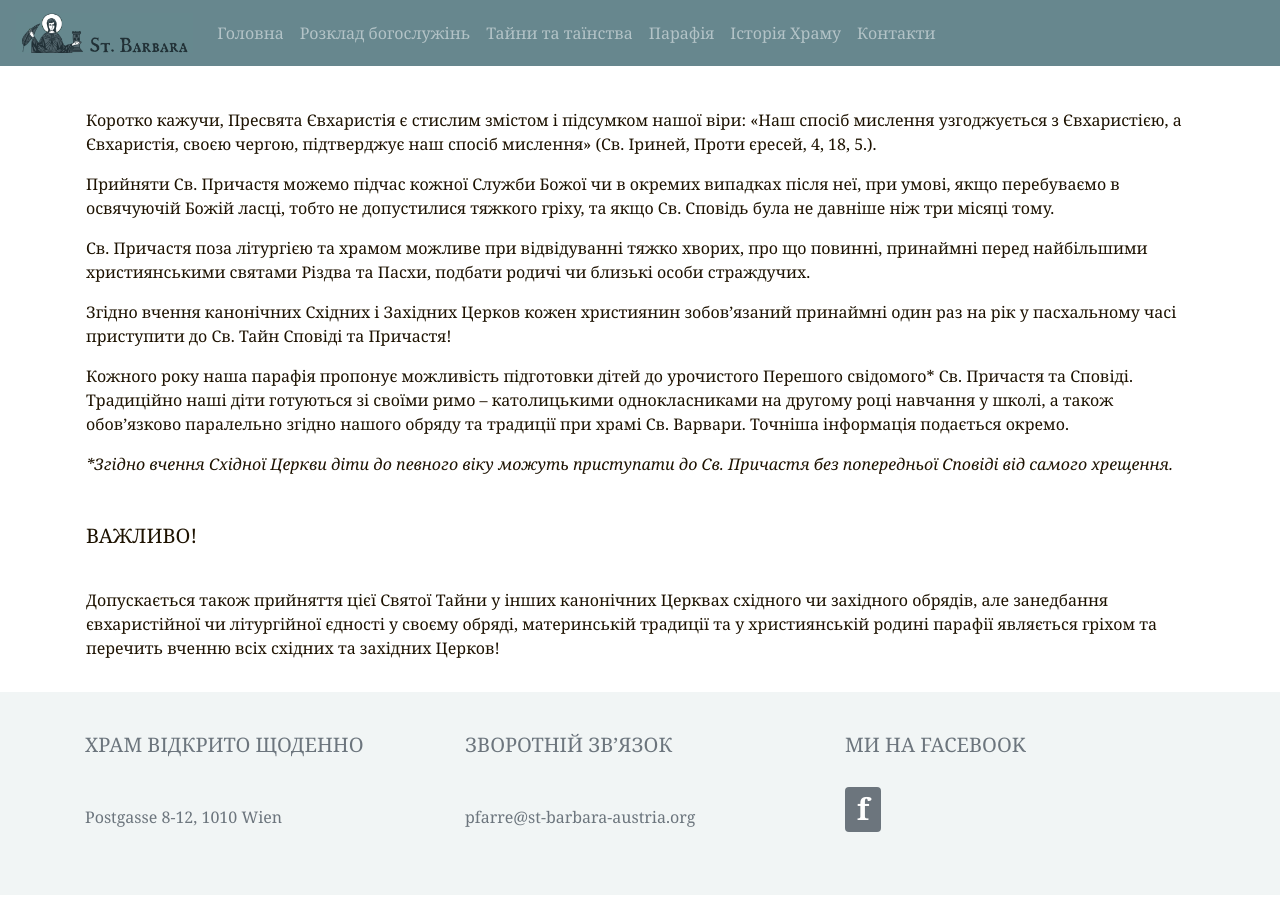
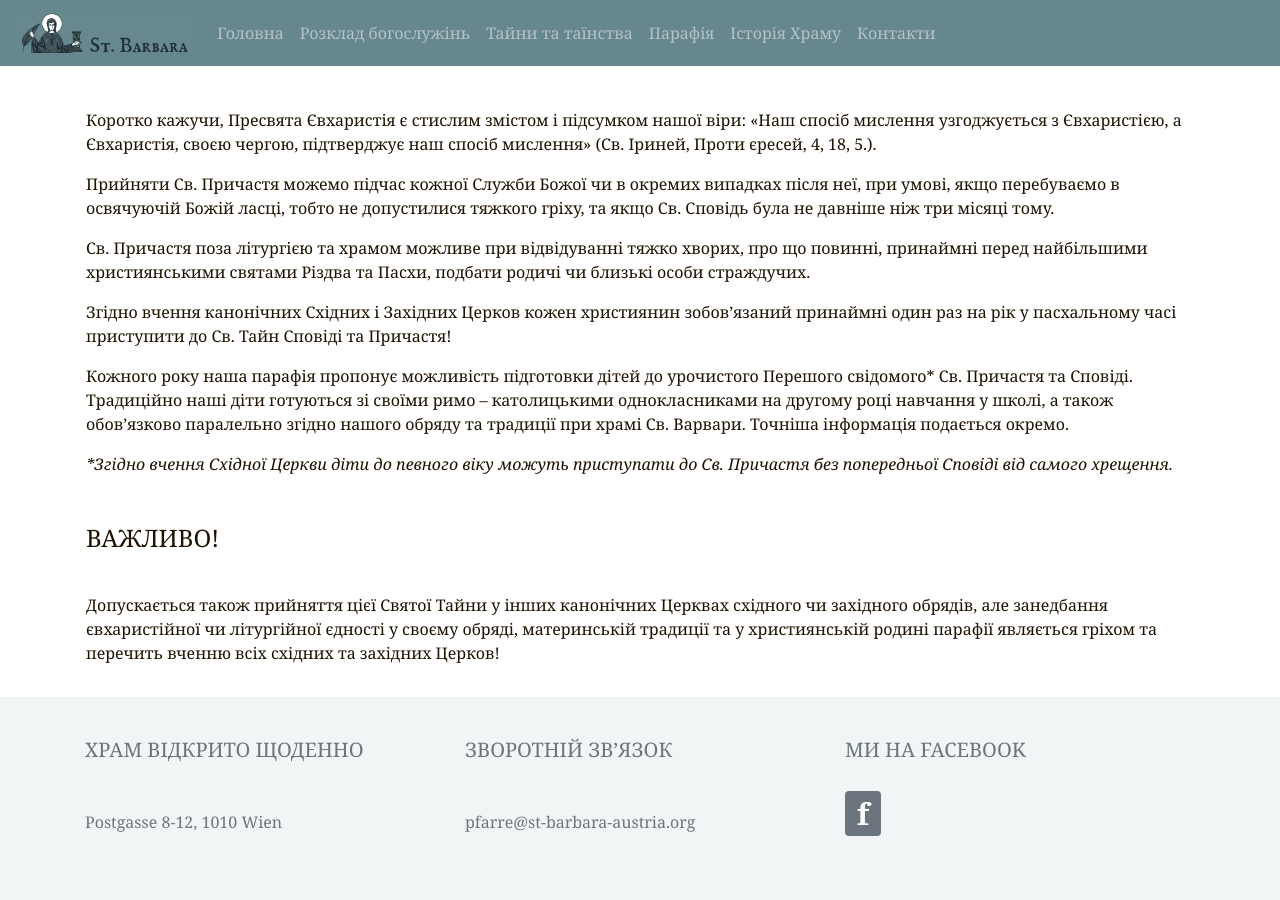
Before and after one commit to n3braska/jekyll, a Jekyll site: the page built from evharystia.html, in a window 1280 px wide and 900 px high, scrolled down 557 px. Built offline with Jekyll 4.4.1, drawn with Linux system fonts in a browser that asks for light colours; nearby versions of some CDN libraries.

Commit message:
Minor HTML errors fixed

```diff
--- a/evharystia.html
+++ b/evharystia.html
@@ -32,10 +32,10 @@ layout: secondlayout
 				обов’язково паралельно згідно нашого обряду та традиції при храмі Св. Варвари.
 				Точніша інформація подається окремо.</p>
 
-				<i><p>*Згідно вчення Східної Церкви діти до певного віку можуть приступати до Св.
-				Причастя без попередньої Сповіді від самого хрещення.</p></i>
+				<p><i>*Згідно вчення Східної Церкви діти до певного віку можуть приступати до Св.
+				Причастя без попередньої Сповіді від самого хрещення.</i></p>
 			</div>
-		    <div class="row p-3"><h5>ВАЖЛИВО!</h4></div>
+		    <div class="row p-3"><h4>ВАЖЛИВО!</h4></div>
 			<div class="row p-3">
 			<p>Допускається також прийняття цієї Святої Тайни у інших
 			канонічних Церквах східного чи західного обрядів, але занедбання євхаристійної чи
--- a/spovid.html
+++ b/spovid.html
@@ -54,6 +54,6 @@ layout: secondlayout
 					<li>Визнати гріхи перед священиком у сповіді;</li>
 					<li>Виконати покуту, яку надав сповідник.</li>
 				</ul>
-				<i><p>*Катихизмова частина молитовника.</p></i>
+				<p><i>*Катихизмова частина молитовника.</i></p>
 
 			</div>
--- a/tainstva.html
+++ b/tainstva.html
@@ -24,7 +24,7 @@ layout: secondlayout
 				характеру, а саме: хрестів та ікон для натільного носіння чи помешкань, вервиць, чоток,
 				молитовників і.т.п.; надгробних пам’ятників…</p>
 			</div>
-			<div class="row p-3"><h4>Християнський похорон<h4></div>
+			<div class="row p-3"><h4>Християнський похорон</h4></div>
 			<div class="row p-3">
 			    <p>Усі таїнства, насамперед таїнства християнського втаємничення, мають на меті останню
 				Пасху дитини Божої, Пасху, що через смерть приводить її до життя в Царстві. Тоді сповняється
@@ -52,7 +52,7 @@ layout: secondlayout
 				надзвичайно вартісними для родини та нащадків усопшого, які можливо колись бажатимуть віднайти
 				принаймні якусь інформацію про рідну людину.</p>
 			</div>
-			<div class="row p-3"><h4>Про дні поминання усопших<h4></div>
+			<div class="row p-3"><h4>Про дні поминання усопших</h4></div>
 			<div class="row p-3">
 			    <p>Хоча Церква у своїх щоденних молитвах і богослужіннях пам’ятає про душі усопших, все-таки вона,
 				як добра мати, у часі церковного року призначає ще окремі дні для поминання й молитви за померлих.
@@ -65,7 +65,7 @@ layout: secondlayout
 				поминання душ усопших визначних осіб Церкви, загиблих за волю нашої Батьківщини чи підчас голодомору,
 				а також наших рідних, близьких, знайомих і усіх померлих з нашої парафії.</p>
 			</div>
-			<div class="row p-3"><h4>Про дні поминання усопших<h4></div>
+			<div class="row p-3"><h4>Про дні поминання усопших</h4></div>
 			<div class="row p-3">
 			  <div class="col-lg-8 col-sm-12">
 			    <ol>
```
Also changed, not shown: hreschennia.html (+7 -7 lines).
